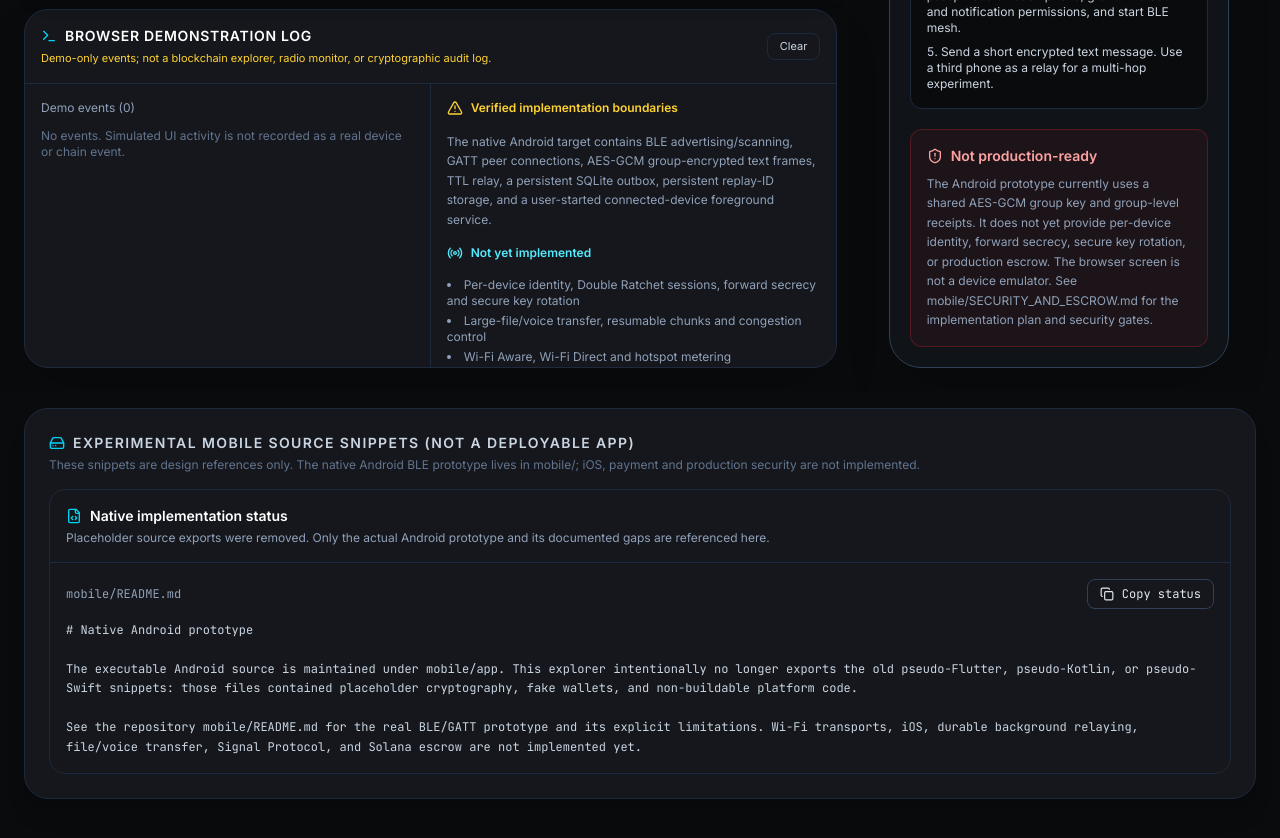
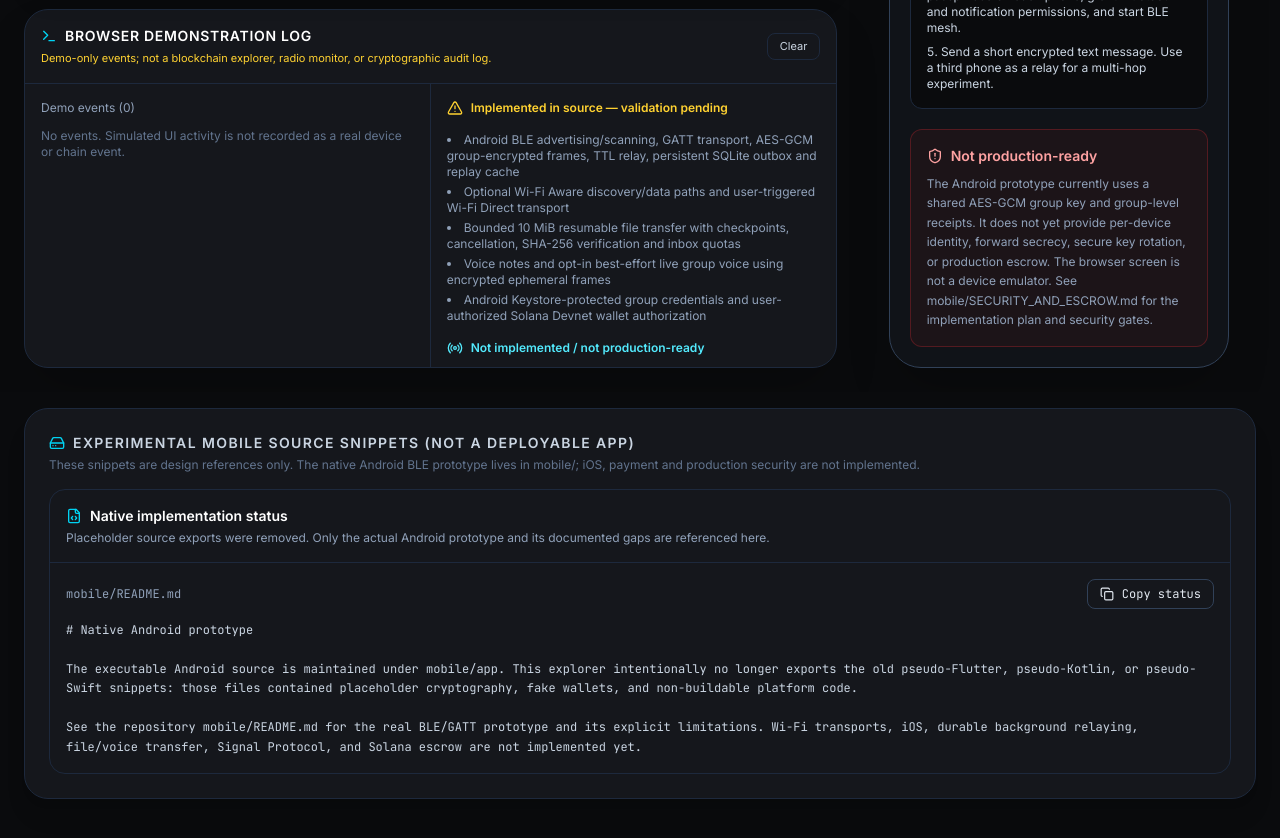
Before and after one commit to esi2ei/meshnet, a React (Vite) app: page / in a window 1280 px wide. Shown: the part 720-1558 px from the top of the page. Built offline with nearby package versions, Linux system fonts and the light colour scheme.

Commit message:
docs(meshnet): correct prototype capability and validation status

```diff
--- a/src/components/SystemInfo.tsx
+++ b/src/components/SystemInfo.tsx
@@ -39,23 +39,28 @@ export default function SystemInfo({ logs, onClearLogs }: SystemInfoProps) {
         </div>
         <div className="p-4 space-y-4 text-xs text-slate-400">
           <div className="flex items-center gap-2 text-amber-300 font-semibold">
-            <AlertTriangle className="w-4 h-4" /> Verified implementation boundaries
-          </div>
-          <p className="leading-relaxed">The native Android target contains BLE advertising/scanning, GATT peer connections, AES-GCM group-encrypted text frames, TTL relay, a persistent SQLite outbox, persistent replay-ID storage, and a user-started connected-device foreground service.</p>
-          <div className="flex items-center gap-2 text-cyan-300 font-semibold">
-            <Radio className="w-4 h-4" /> Not yet implemented
+            <AlertTriangle className="w-4 h-4" /> Implemented in source — validation pending
           </div>
           <ul className="list-disc list-inside space-y-1">
-            <li>Per-device identity, Double Ratchet sessions, forward secrecy and secure key rotation</li>
-            <li>Large-file/voice transfer, resumable chunks and congestion control</li>
-            <li>Wi-Fi Aware, Wi-Fi Direct and hotspot metering</li>
-            <li>Production USDC escrow and wallet integration</li>
+            <li>Android BLE advertising/scanning, GATT transport, AES-GCM group-encrypted frames, TTL relay, persistent SQLite outbox and replay cache</li>
+            <li>Optional Wi-Fi Aware discovery/data paths and user-triggered Wi-Fi Direct transport</li>
+            <li>Bounded 10 MiB resumable file transfer with checkpoints, cancellation, SHA-256 verification and inbox quotas</li>
+            <li>Voice notes and opt-in best-effort live group voice using encrypted ephemeral frames</li>
+            <li>Android Keystore-protected group credentials and user-authorized Solana Devnet wallet authorization</li>
+          </ul>
+          <div className="flex items-center gap-2 text-cyan-300 font-semibold">
+            <Radio className="w-4 h-4" /> Not implemented / not production-ready
+          </div>
+          <ul className="list-disc list-inside space-y-1">
+            <li>Authenticated per-device identity, Double Ratchet sessions, forward secrecy and secure group-key rotation</li>
+            <li>Authenticated membership roster, per-recipient delivery ledger and destination-aware routing based on measured radio metrics</li>
+            <li>Wallet transaction construction, signing or submission; escrow deployment, independent audit and transaction integration</li>
             <li>iOS runtime (deferred)</li>
           </ul>
           <div className="flex items-center gap-2 text-red-300 font-semibold">
-            <ShieldAlert className="w-4 h-4" /> Security warning
+            <ShieldAlert className="w-4 h-4" /> Validation and security warning
           </div>
-          <p className="leading-relaxed">The browser is a simulation. The Android target is an unvalidated prototype; no local Android build, instrumentation run, or physical-device validation has been completed for this branch. Do not use it for sensitive or financial traffic before independent security review.</p>
+          <p className="leading-relaxed">The browser is a simulation. Android, Wi-Fi, file and voice source implementations have not passed a local build, instrumentation suite or physical-device interoperability test for this branch. The escrow source has not been built, tested, deployed or audited. Do not use this prototype for sensitive or financial traffic before independent security review and device testing.</p>
         </div>
       </div>
     </div>
```
